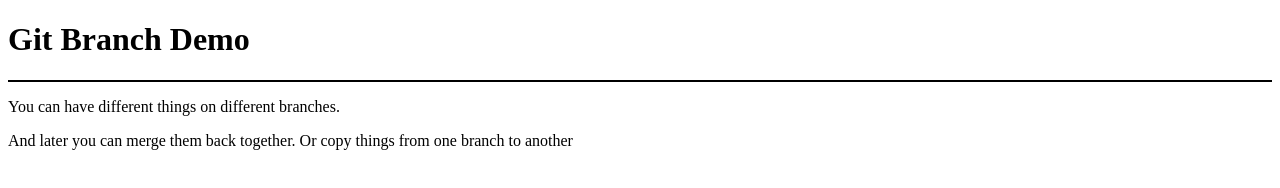
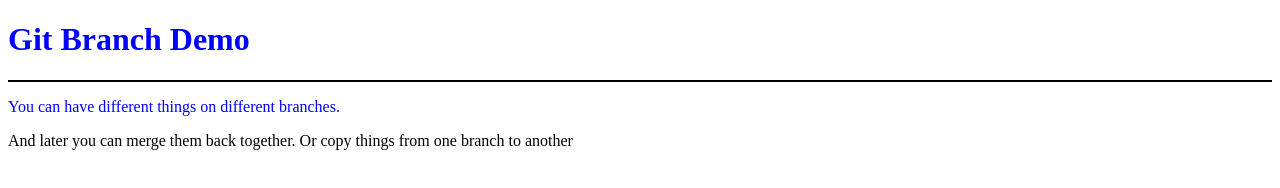
Before and after one commit to theadammason/get-branches-starter, a plain HTML site: page index.html in a window 1280 px wide. Drawn offline with Linux system fonts and the light colour scheme.

Commit message:
added blue colors

```diff
--- a/styles.css
+++ b/styles.css
@@ -1,3 +1,9 @@
 header {
     border-bottom: 2px solid black;
 }
+h1 {
+  color: blue;
+}
+.intro {
+  color: blue;
+}
```
